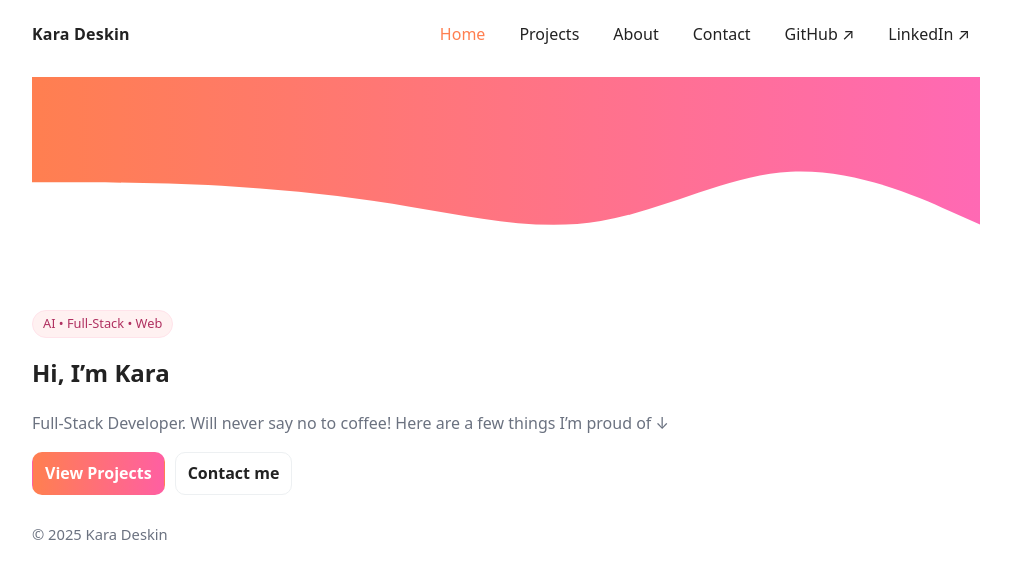
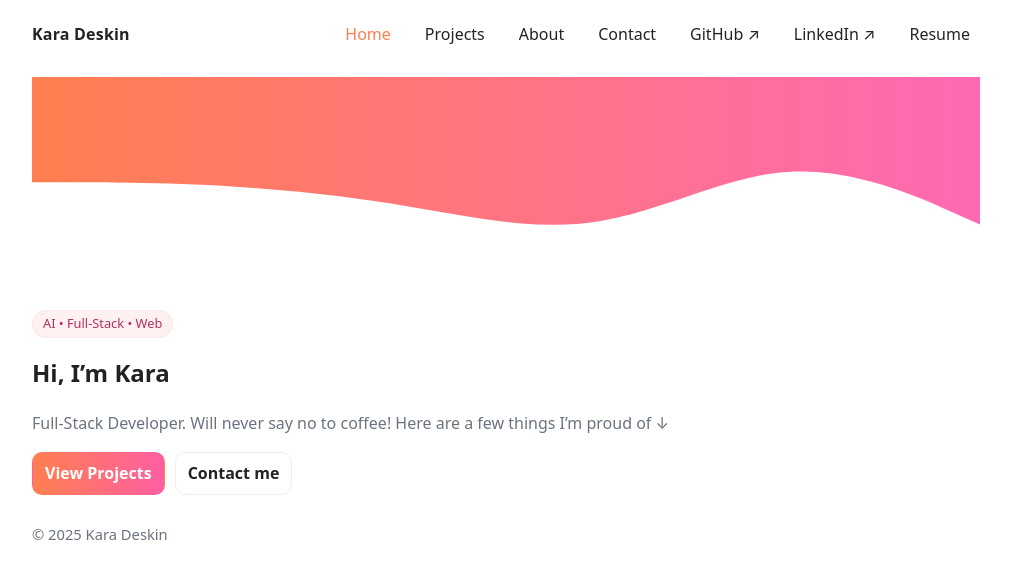
Before and after one commit to karadeskin/kara-portfolio, a React (Vite) app: page / in a window 1280 px wide. Shown: the top 578 px of the page, without its empty margins (134-1145 px from the left). Built offline with nearby package versions, Linux system fonts and the light colour scheme.

Commit message:
added resume

```diff
--- a/src/router.tsx
+++ b/src/router.tsx
@@ -43,6 +43,14 @@ import {
             <NavLink to="/contact" className="navlink">Contact</NavLink>
             <a className="navlink" href="https://github.com/karadeskin" target="_blank" rel="noreferrer">GitHub ↗</a>
             <a className="navlink" href="https://linkedin.com/in/karadeskin" target="_blank" rel="noreferrer">LinkedIn ↗</a>
+            <a
+              className="navlink"
+              href="/Kara_Deskin_Resume.pdf"
+              target="_blank"
+              rel="noreferrer"
+            >
+              Resume
+            </a>
           </nav>
         </header>
         <Outlet />
```
Also changed, not shown: 1 other file (tests, documents, lock files or other folders). Lines whose indentation alone changed are shown as unchanged.
